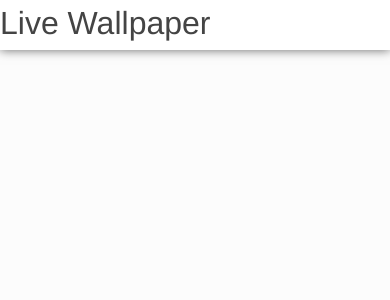
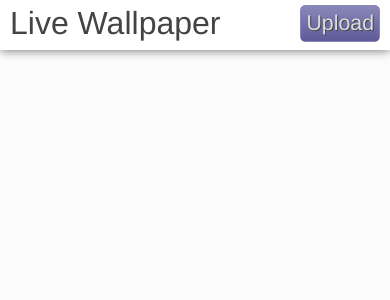
Before and after one commit to vbalien/jkbooru, a Flask app: page / in a window 390 px wide. Shown: the top 300 px of the page. Run offline with Flask 2, Linux system fonts and the light colour scheme; data that the repository does not hold is empty; some libraries are stand-ins or nearby versions.

Commit message:
mobile support

```diff
--- a/jkbooru/static/css/common.css
+++ b/jkbooru/static/css/common.css
@@ -13,14 +13,17 @@ hr {width: 100%;border: none; height: 1px; background-color: #888;}
 .head {position: fixed; top:0; width: 100%; height: 50px; box-shadow: 0 0 10px #666; background-color: #fff;}
 .head>.content>.upload {margin-top: 5px; float: right;}
 .body {width: 100%; padding-top: 60px;}
-.content { width: 1024px; margin: 0 auto;}
+.content { width: 1024px; margin: 0 auto; padding: 0 10px;}
 .center { text-align: center;}
 .logo { float: left; color: #444; font-size: 24pt; margin-top: 5px;}
 .upload { display: inline; font-size: 16pt; color: #ddd; text-shadow: 1px 1px #444; transition: color 0.2s; padding: 5px; border: 1px solid #8987b8; border-radius: 5px; background: linear-gradient(#8987b8, #5d5a98);}
 .upload:hover { color: #fff}
 .text {width: 300px; font-size: 16pt; border: 1px solid #8987b8; border-radius: 5px; padding: 5px;}
-.thumbnail { height: 300px; box-shadow: 0 0 10px #666; margin: 10px;}
+.thumbnail { background-color: #fff; height: 300px; box-shadow: 0 0 10px #666; margin: 10px;}
 
 .fileUpload { position: relative; overflow: hidden; margin-left: 5px;}
-.fileUpload input.upload {position: absolute;height: 100%; top: 0;right: 0;margin: 0;padding: 0;font-size: 20px;cursor: pointer;opacity: 0;filter: alpha(opacity=0);
+.fileUpload input.upload {position: absolute;height: 100%; top: 0;right: 0;margin: 0;padding: 0;font-size: 20px;cursor: pointer;opacity: 0;filter: alpha(opacity=0);}
+
+@media screen and (max-width: 1024px) {
+.content { width: 100%; margin: 0 auto;}
 }
```
